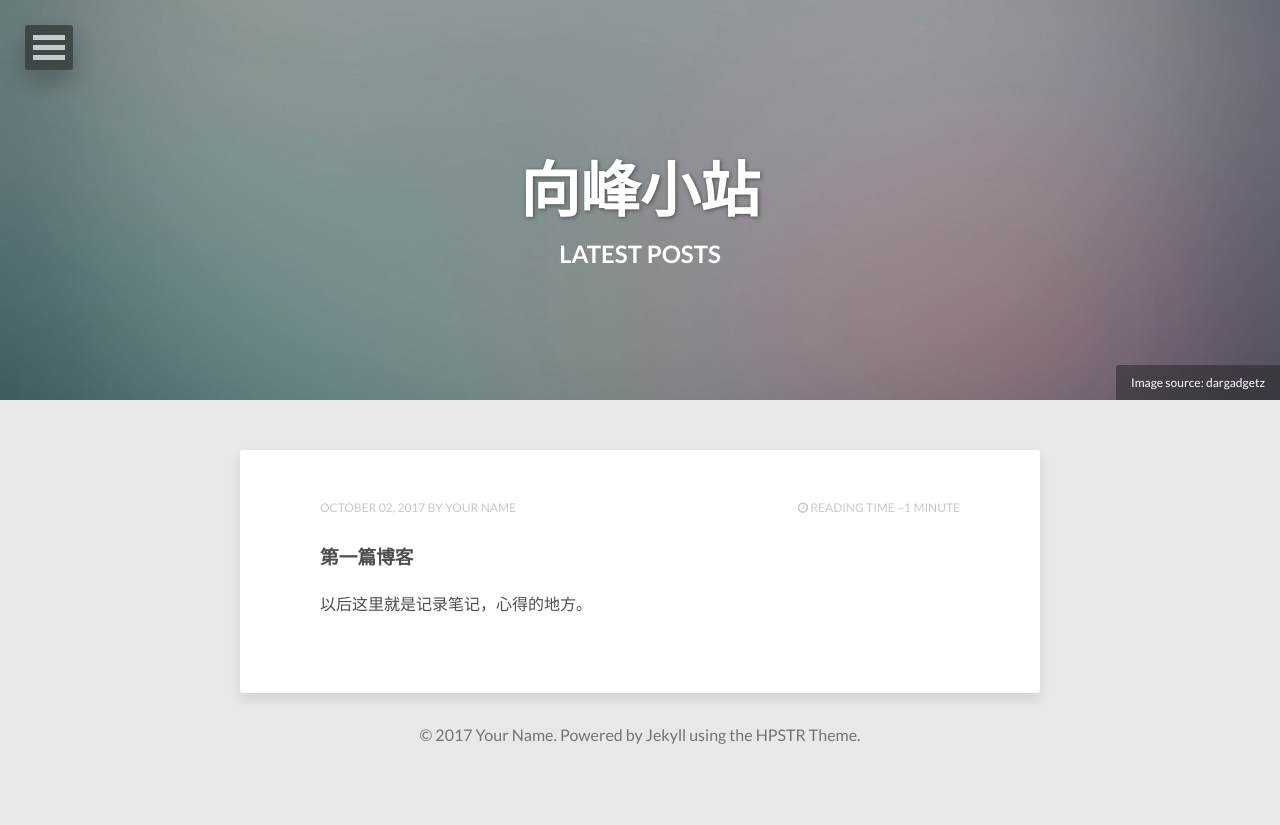
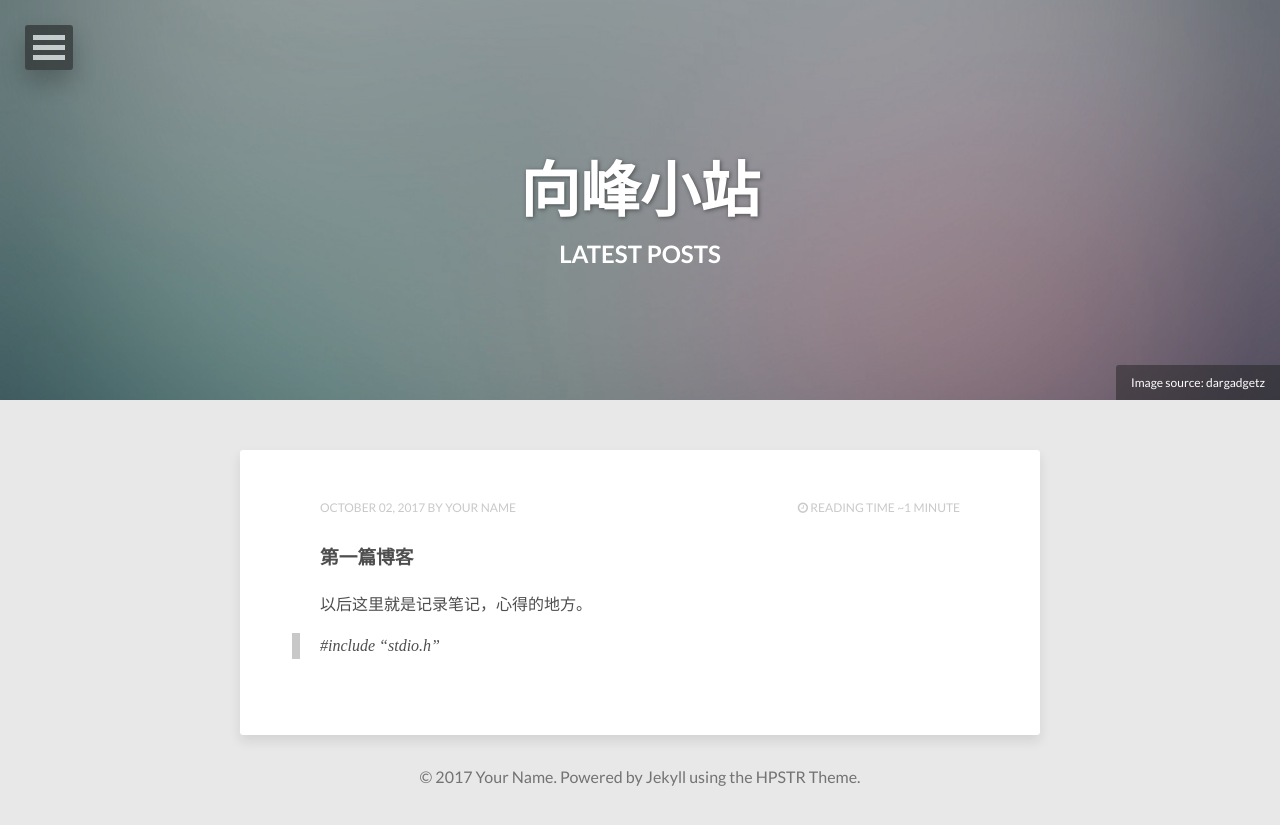
Before and after one commit to YangXiangFeng/YangXiangFeng.GitHub.io, a Jekyll site: the page built from index.html, in a window 1280 px wide. Shown: the top 825 px of the page. Built offline with Jekyll 4.4.1, drawn with Linux system fonts in a browser that asks for light colours; nearby versions of some CDN libraries; the list of posts is cut into pages by our own code.

Commit message:
Update 2013-10-26-background-image.md

```diff
--- a/_posts/2013-10-26-background-image.md
+++ b/_posts/2013-10-26-background-image.md
@@ -9,3 +9,4 @@ image:
 
 ### 第一篇博客
 以后这里就是记录笔记，心得的地方。
+> #include "stdio.h"
```
